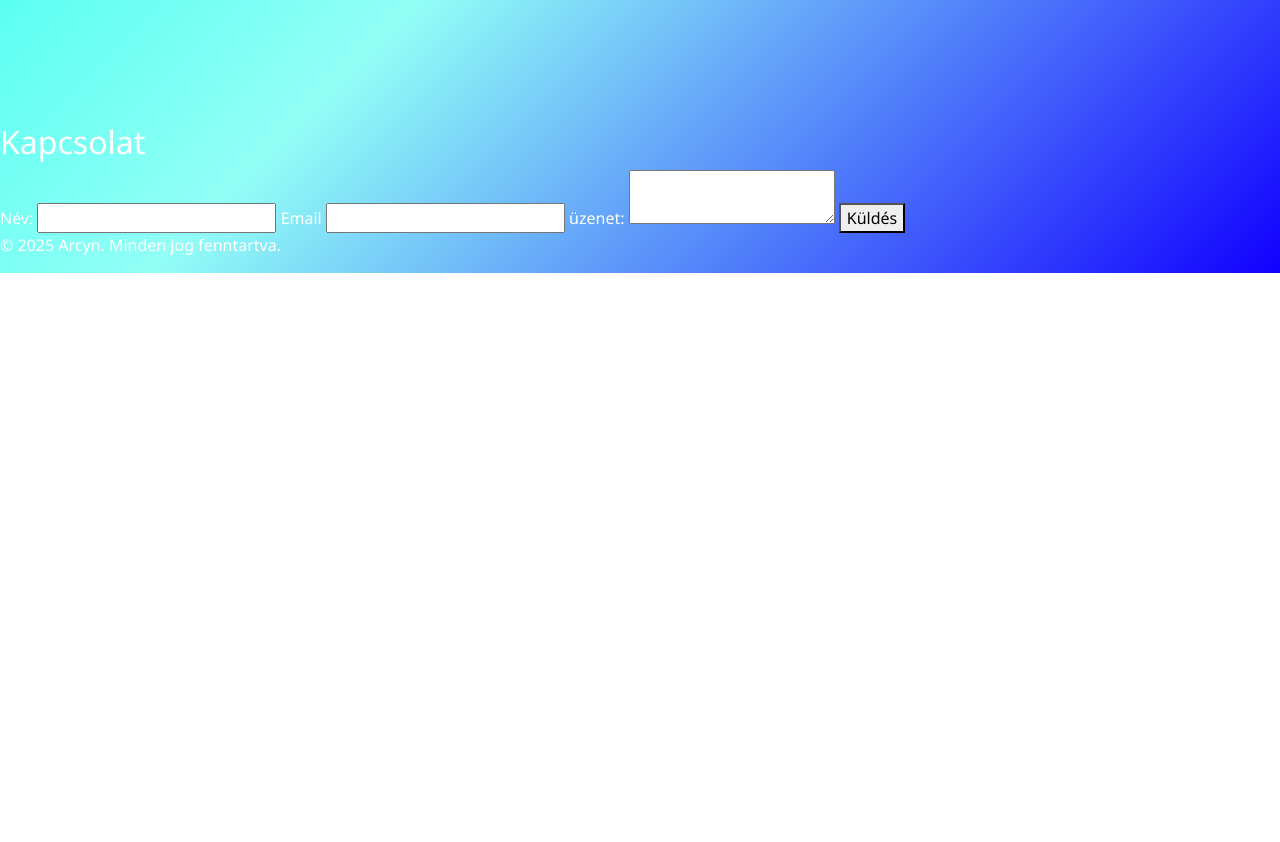
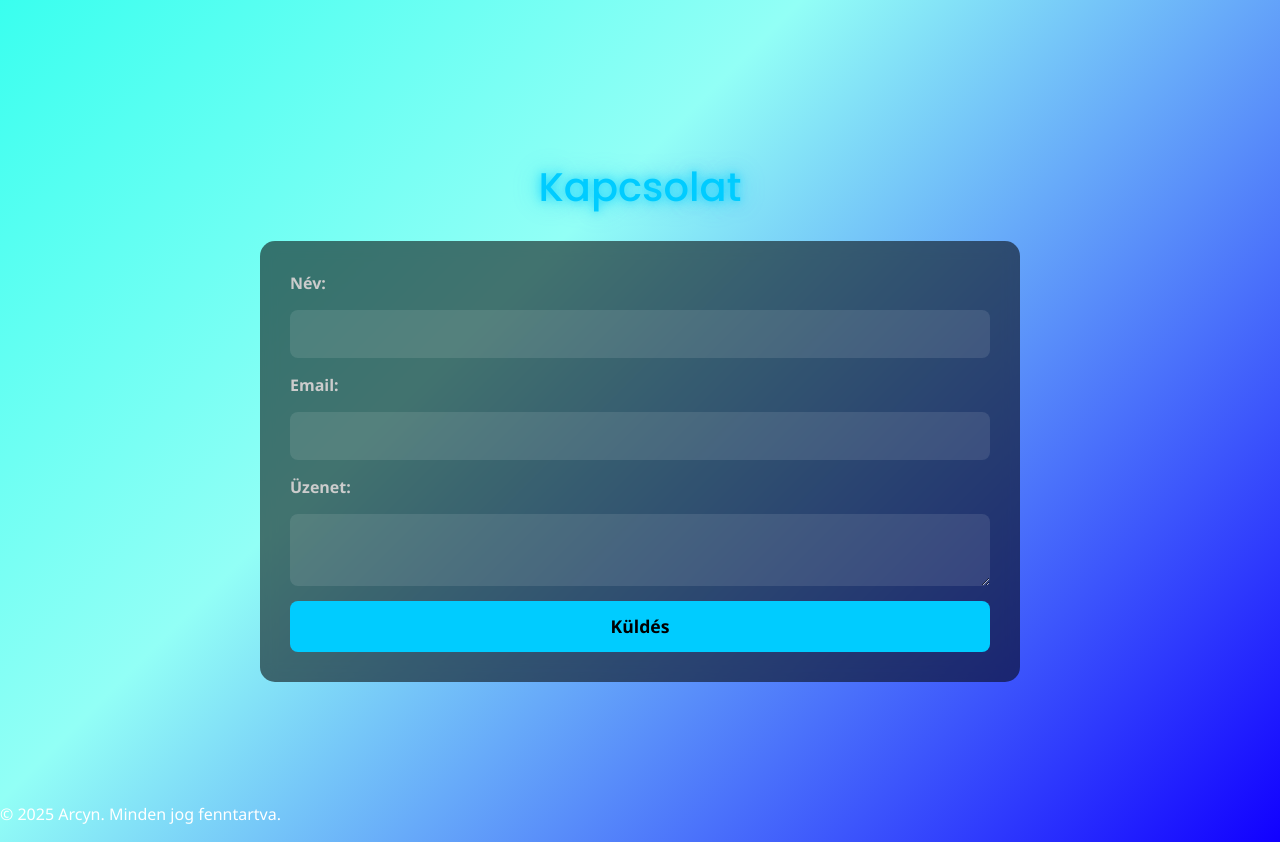
Before and after one commit to Mark-Cyber0628/Arcyn, a plain HTML site: page index.html in a window 1280 px wide. Shown: the part 1840-2682 px from the top of the page. Before the commit the page ends 2113 px from the top, so only its background shows below. Drawn offline with nearby package versions, Linux system fonts and the light colour scheme.

Commit message:
kapcsolat szekcio

```diff
--- a/index.html
+++ b/index.html
@@ -62,14 +62,14 @@
              </div>
         </section>
 
-        <section id="contact">
+       <section id="contact" class="animate-section">
          <h2>Kapcsolat</h2>
-            <form id="contact-form">
+          <form id="contact-form" class="animate-section">
            <label for="name">Név:</label>
            <input type="text" id="name" name="name" required>
-                <label for="email">Email</label>
+           <label for="email">Email:</label>
            <input type="email" id="email" name="email" required>
-                <label for="message">üzenet:</label>
+           <label for="message">Üzenet:</label>
            <textarea id="message" name="message" required></textarea>
             <button type="submit">Küldés</button>
          </form>
--- a/style.css
+++ b/style.css
@@ -249,3 +249,104 @@ nav {
     transform: translateY(0);
   }
 }
+
+/* --- Kapcsolat szekció --- */
+#contact {
+  max-width: 800px;
+  margin: 80px auto;
+  padding: 40px 20px;
+  text-align: center;
+  color: #fff;
+}
+
+/* Cím */
+#contact h2 {
+  font-family: 'Poppins', sans-serif;
+  font-size: 2.5rem;
+  margin-bottom: 30px;
+  color: #00ccff;
+  text-shadow:
+    0 0 10px rgba(0, 204, 255, 0.7),
+    0 0 20px rgba(0, 204, 255, 0.5),
+    0 0 30px rgba(0, 204, 255, 0.3);
+  opacity: 0;
+  transform: translateY(30px);
+  animation: fadeInUp 1.5s ease-out forwards;
+}
+
+/* Űrlap */
+#contact-form {
+  background: rgba(0, 0, 0, 0.55); /* üveges fekete */
+  backdrop-filter: blur(8px);
+  border-radius: 15px;
+  padding: 30px;
+  display: flex;
+  flex-direction: column;
+  gap: 15px;
+  opacity: 0;
+  transform: translateY(30px);
+  animation: fadeInUp 1.5s ease-out forwards;
+  animation-delay: 0.3s; /* késleltetés a cím után */
+}
+
+/* Címkék és mezők */
+#contact-form label {
+  text-align: left;
+  font-weight: 600;
+  color: #ccc;
+}
+
+#contact-form input,
+#contact-form textarea {
+  padding: 12px 15px;
+  border: none;
+  border-radius: 8px;
+  background: rgba(255, 255, 255, 0.1);
+  color: #fff;
+  font-size: 1rem;
+  outline: none;
+  transition: background 0.3s, box-shadow 0.3s;
+}
+
+#contact-form input:focus,
+#contact-form textarea:focus {
+  background: rgba(0, 204, 255, 0.1);
+  box-shadow: 0 0 15px rgba(0, 204, 255, 0.6);
+}
+
+/* Gomb */
+#contact-form button {
+  padding: 12px 20px;
+  border: none;
+  border-radius: 8px;
+  background: #00ccff;
+  color: #000;
+  font-weight: 700;
+  font-size: 1.1rem;
+  cursor: pointer;
+  transition: transform 0.2s, box-shadow 0.2s;
+}
+
+#contact-form button:hover {
+  transform: scale(1.05);
+  box-shadow: 0 0 20px rgba(0, 204, 255, 0.7);
+}
+
+/* Reszponzív */
+@media (max-width: 600px) {
+  #contact-form {
+    padding: 20px;
+  }
+}
+
+/* --- FadeInUp animáció (újra) --- */
+@keyframes fadeInUp {
+  from {
+    opacity: 0;
+    transform: translateY(30px);
+  }
+  to {
+    opacity: 1;
+    transform: translateY(0);
+  }
+}
```
Lines whose indentation alone changed are shown as unchanged.
